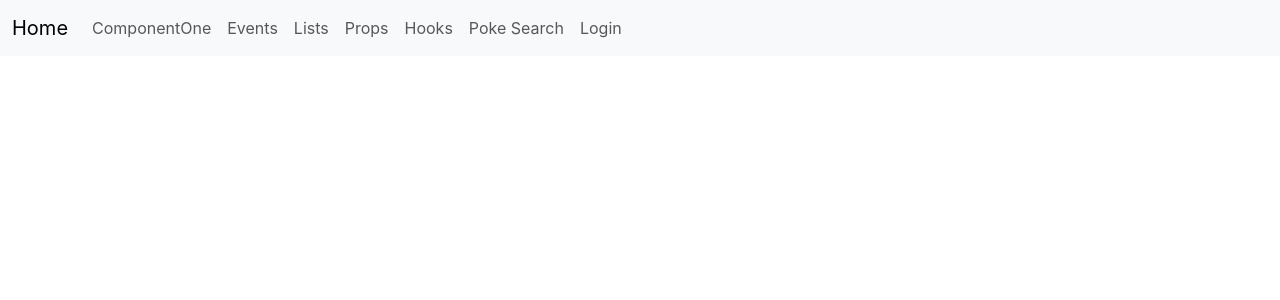
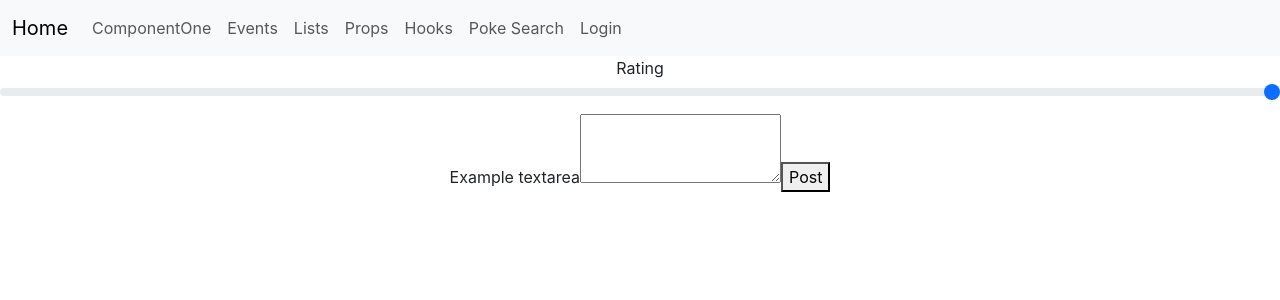
Before and after one commit to david485-rev/RecipeExplorer-front, a React (Create React App) app: page /comment in a window 1280 px wide. Shown: the top 300 px of the page. Built offline with nearby package versions, Linux system fonts and the light colour scheme.

Commit message:
Comment functionality added

```diff
--- a/src/App.tsx
+++ b/src/App.tsx
@@ -7,6 +7,7 @@ import MyProfile from './components/MyProfile/MyProfile';
 import NavBar from './components/NavBar/NavBar';
 import {User, UserContext} from "./components/Context/UserContext"
 import LoginController from './components/Login/LoginController';
+import CommentController from './components/Comment/CommentController';
 
 function App() : JSX.Element {
   const [user, setUser] = useState<User>({} as any)
@@ -19,6 +20,7 @@ function App() : JSX.Element {
         <Route path="/" element={<HomeController />}/>
         <Route path="/register" element={<RegisterContainer/>}/>
         <Route path="/login" element={<LoginController setUser={setUser} />} />
+        <Route path="/comment" element={<CommentController />} />
       </Routes>
       </UserContext.Provider>
     </div>
--- /dev/null
+++ b/src/components/Comment/CommentController.tsx
@@ -0,0 +1,49 @@
+import React from 'react'
+import CommentView, { CommentViewType } from "./CommentView"
+import axios from 'axios';
+
+function CommentController(props: any) {
+
+    //function must get recipeUuid from props to function correctly
+    type StructuredComment = {
+        description: string,
+        rating: number,
+        recipeUuid: string
+    }
+
+    async function post(comment: CommentViewType){
+        let recipeUuid = "Add recipe id here";
+        if(props.recipeUuid){
+            recipeUuid = props.recipeUuid
+        }
+        try {
+            let response: any = await postComment({...comment, recipeUuid});
+            if(!response.ok){
+                throw new Error("Comment not created due to response error");
+            }
+            else{
+                console.log("comment posted sucessfully");
+            }
+            //call page update here
+        } catch (error) {
+            console.error(error);
+        }
+    }
+
+    async function postComment(comment: StructuredComment){
+        try{
+            let response = await axios.post(`${URL}/users/login`, comment);
+            //console.log(response);
+            return response;
+        } catch (error) {
+            console.error(error);
+        }
+    }
+    return (
+    <>
+        <CommentView post={post}/>
+    </>
+  )
+}
+
+export default CommentController
--- /dev/null
+++ b/src/components/Comment/CommentView.tsx
@@ -0,0 +1,32 @@
+import React, { useState } from 'react'
+
+export type CommentViewType = {
+    description: string,
+    rating: number
+}
+
+function LoginView(props: any) {
+
+    const [userInput, setUserInput] = useState<CommentViewType>({ description: "", rating: 0 });
+
+    function handleSubmit(event: any) {
+        event.preventDefault();
+        props.post(userInput);
+    }
+
+
+    return (
+        <form onSubmit={handleSubmit}>
+            <label htmlFor="rating" className="commentForm">Rating</label>
+            <input type="range" className="form-range" min="1" max="10" step="1" id="ratingRange"
+                onChange={(e: any) => setUserInput({ ...userInput, rating: e.target.value })}></input>
+            <label htmlFor="Comment" className="commentForm" >Example textarea</label>
+            <textarea className="form-text" id="descriptionTextBox" rows={3}
+                onChange={(e: any) => setUserInput({ ...userInput, description: e.target.value })}></textarea>
+
+            <button type="submit">Post</button>
+        </form>
+    )
+}
+
+export default LoginView
```
